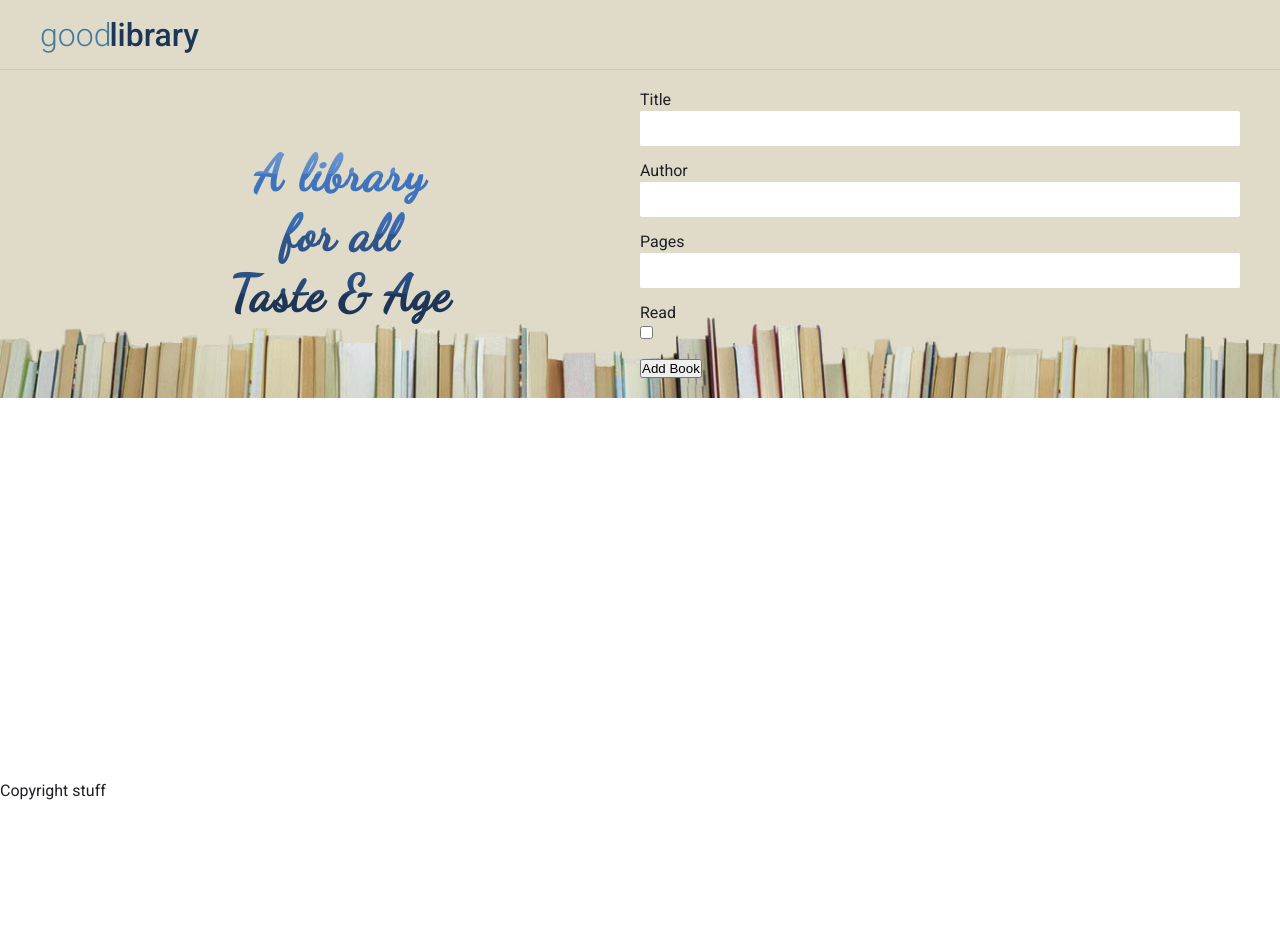
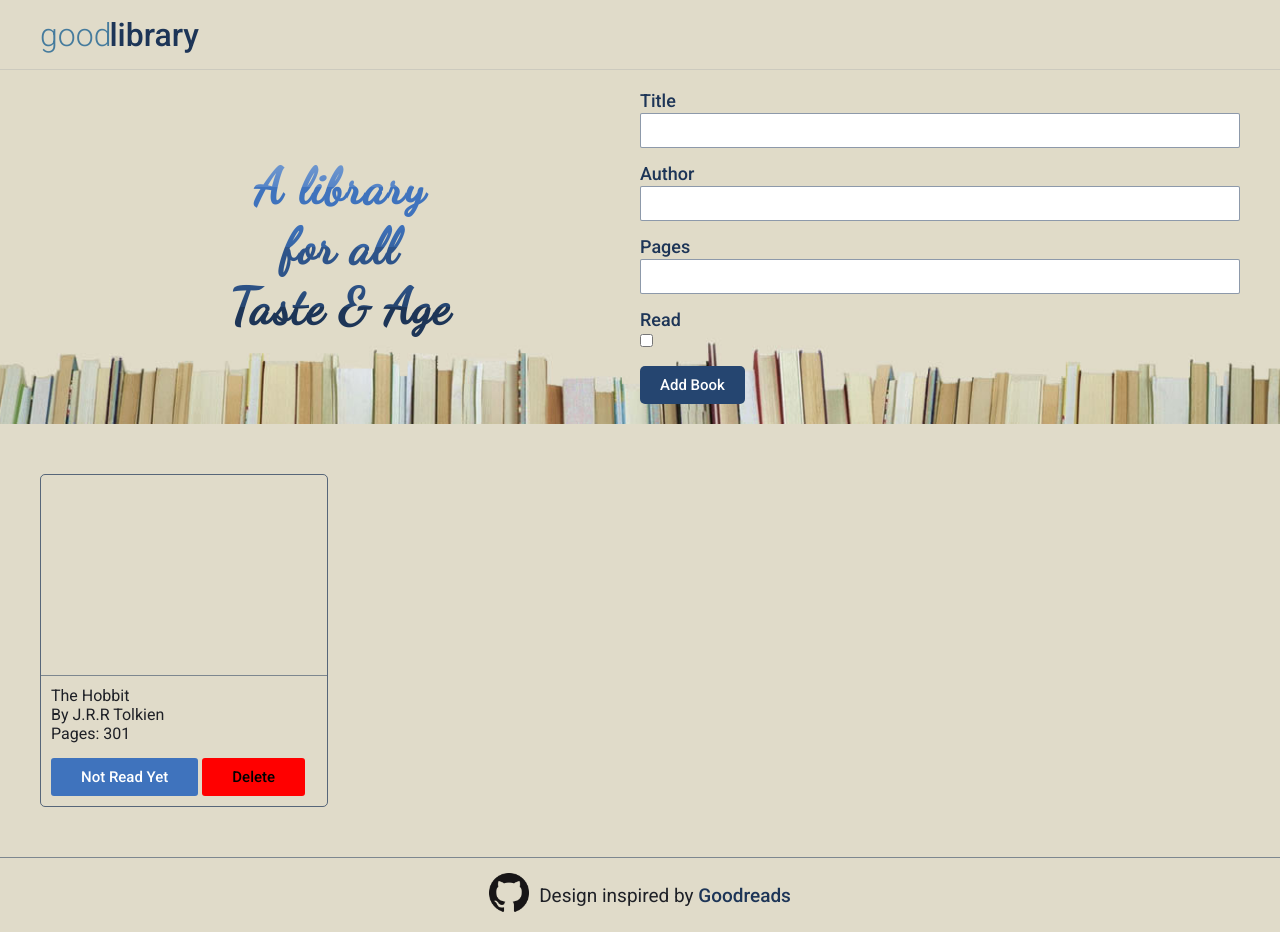
Before and after one commit to TarekVisch/odin-library-project, a plain HTML site: page dist/index.html in a window 1280 px wide. Before the commit the page ends 800 px from the top, so only its background shows below. Drawn offline with Linux system fonts and the light colour scheme.

Commit message:
Add UI elements for the book cards

```diff
--- a/dist/index.html
+++ b/dist/index.html
@@ -52,7 +52,7 @@
                   <div class="form__group">
                     <label for="pages" class="form__label">Pages</label>
                     <input
-                      type="text"
+                      type="number"
                       name="pages"
                       id="pages"
                       class="form__input"
@@ -68,16 +68,53 @@
                     />
                   </div>
                   <div class="form__group">
-                    <button type="submit">Add Book</button>
+                    <button type="submit" class="form__submit">Add Book</button>
                   </div>
                 </form>
               </div>
             </div>
           </header>
-          <section class="books"></section>
+          <section class="books">
+            <div class="row">
+              <div class="books__row">
+                <div class="books__col">
+                  <div class="books__book">
+                    <div class="books__book--cover"></div>
+                    <div class="books__book--detail">
+                      <p>The Hobbit</p>
+                      <p>By J.R.R Tolkien</p>
+                      <p>Pages: 301</p>
+                    </div>
+                    <div class="books__book--buttons">
+                      <button class="books__book--buttons-read">
+                        Not Read Yet
+                      </button>
+                      <button class="books__book--buttons-delete">
+                        Delete
+                      </button>
+                    </div>
+                  </div>
+                </div>
+              </div>
+            </div>
+          </section>
         </div>
         <footer class="footer">
-          <p>Copyright stuff</p>
+          <div class="footer__links">
+            <a
+              href="https://github.com/TarekVisch"
+              target="_blank"
+              class="footer__link"
+            >
+              <img src="image/GitHub-Mark-64px.png" alt="GitHub" />
+            </a>
+          </div>
+          <div class="footer__design">
+            <p>
+              Design inspired by
+              <a href="https://www.goodreads.com/" target="_blank">Goodreads</a>
+            </p>
+          </div>
         </footer>
       </div>
     </div>
--- a/dist/styles/style.css
+++ b/dist/styles/style.css
@@ -17,6 +17,7 @@ body {
   font-size: 1.6rem;
   font-weight: 400;
   color: #1e2026;
+  background-color: #e0dbc9;
 }
 
 .app {
@@ -117,12 +118,116 @@ body {
 .form__label {
   display: block;
   margin-bottom: 2px;
+  font-weight: 500;
+  color: #1d3557;
+  font-size: 1.8rem;
 }
 .form__input {
   border: none;
   width: 100%;
   height: 3.5rem;
+  padding: 0.5rem 1rem;
+  font-size: 1.7rem;
+  font-weight: 400;
   border-radius: 0.2rem;
+  border: 1px solid rgba(29, 53, 87, 0.5);
+}
+.form__submit {
+  border: none;
+  background-color: #254570;
+  padding: 1rem 2rem;
+  border-radius: 0.5rem;
+  color: #ffffff;
+  font-family: inherit;
+  font-weight: 500;
+  font-size: 1.5rem;
+  cursor: pointer;
+  transition: background-color 0.2s ease;
+}
+.form__submit:hover {
+  background-color: #1d3557;
+}
+
+.books {
+  margin-top: 5rem;
+  margin-bottom: 5rem;
+}
+.books__row {
+  width: 100%;
+  display: flex;
+  justify-content: space-between;
+  flex-flow: row wrap;
+}
+.books__col {
+  width: 24%;
+  border: 1px solid rgba(29, 53, 87, 0.7);
+  border-radius: 0.5rem;
+}
+.books__col:not(:last-child) {
+  margin-bottom: 2rem;
+}
+.books__book--cover {
+  width: 100%;
+  height: 20rem;
+}
+.books__book--detail {
+  width: 100%;
+  border-top: 1px solid rgba(29, 53, 87, 0.5);
+  padding: 1rem;
+}
+.books__book--buttons {
+  padding: 0 1rem;
+  margin-top: 0.5rem;
+  margin-bottom: 1rem;
+}
+.books__book--buttons button {
+  font-family: inherit;
+  font-weight: 500;
+  font-size: 1.5rem;
+  border: none;
+  padding: 1rem 3rem;
+  border-radius: 0.3rem;
+  cursor: pointer;
+}
+.books__book--buttons-delete {
+  background-color: red;
+}
+.books__book--buttons-read {
+  background-color: #3f73bd;
+  color: #ffffff;
+}
+.books__book--buttons-read:hover {
+  background-color: #2e548a;
+}
+
+.footer {
+  border-top: 1px solid rgba(29, 53, 87, 0.5);
+  padding: 1.5rem;
+  display: flex;
+  justify-content: center;
+  align-items: center;
+}
+.footer__links {
+  display: inline-block;
+  margin-right: 1rem;
+}
+.footer__link {
+  display: block;
+}
+.footer__link img {
+  width: 4rem;
+  height: 4rem;
+}
+.footer__design p {
+  font-size: 1.9rem;
+}
+.footer__design p a:link, .footer__design p a:visited {
+  text-decoration: none;
+  color: #1d3557;
+  font-weight: 500;
+}
+.footer__design p a:hover {
+  text-decoration: underline;
 }
 
 /*# sourceMappingURL=style.css.map */
```
Also changed, not shown: dist/image/GitHub-Mark-64px.png (added), 1 other file.
